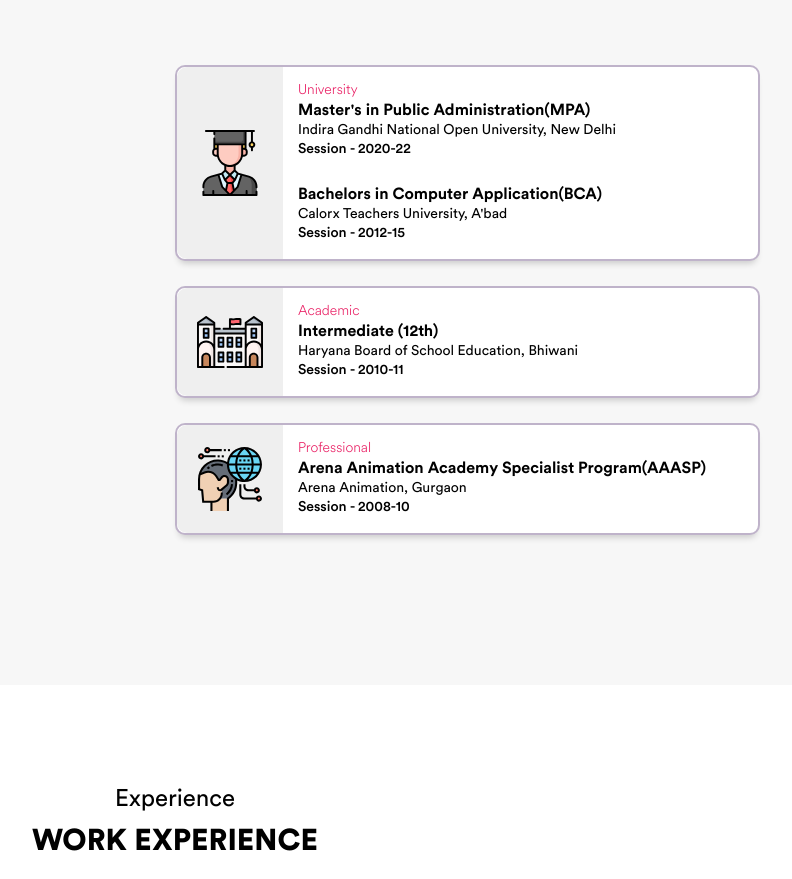
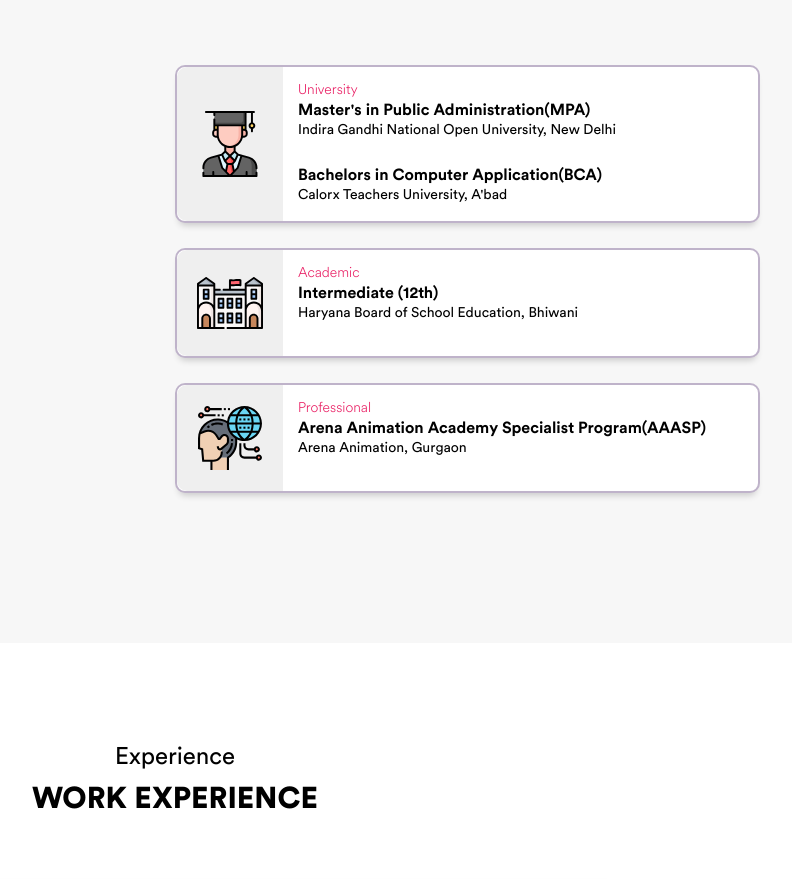
Before and after one commit to devjavedmohd/about, a plain HTML site: page index.html in a window 1280 px wide. Shown: the part 1120-1999 px from the top of the page, without its empty margins (465-1257 px from the left). Drawn offline with Linux system fonts and the light colour scheme.

Commit message:
Session update

```diff
--- a/index.html
+++ b/index.html
@@ -97,11 +97,11 @@
                                     <div class="tag">University</div>
                                     <div class="degree">Master's in Public Administration(MPA)</div>
                                     <div class="institution">Indira Gandhi National Open University, New Delhi</div>
-                                    <div class="duration"><span>Session -</span> 2020-22</div>
+
                                     <div class="space-bar"></div>
                                     <div class="degree">Bachelors in Computer Application(BCA)</div>
                                     <div class="institution">Calorx Teachers University, A'bad</div>
-                                    <div class="duration"><span>Session -</span> 2012-15</div>
+
                                 </div>
                             </div>
                             <div class="classes-edu"
@@ -131,7 +131,7 @@
                                     <div class="tag">Academic</div>
                                     <div class="degree">Intermediate (12th)</div>
                                     <div class="institution">Haryana Board of School Education, Bhiwani</div>
-                                    <div class="duration"><span>Session -</span> 2010-11</div>
+
                                 </div>
                             </div>
                             <div class="classes-edu"
@@ -161,7 +161,7 @@
                                     <div class="tag">Professional</div>
                                     <div class="degree">Arena Animation Academy Specialist Program(AAASP)</div>
                                     <div class="institution">Arena Animation, Gurgaon</div>
-                                    <div class="duration"><span>Session -</span> 2008-10</div>
+
                                 </div>
                             </div>
                         </div>
```
